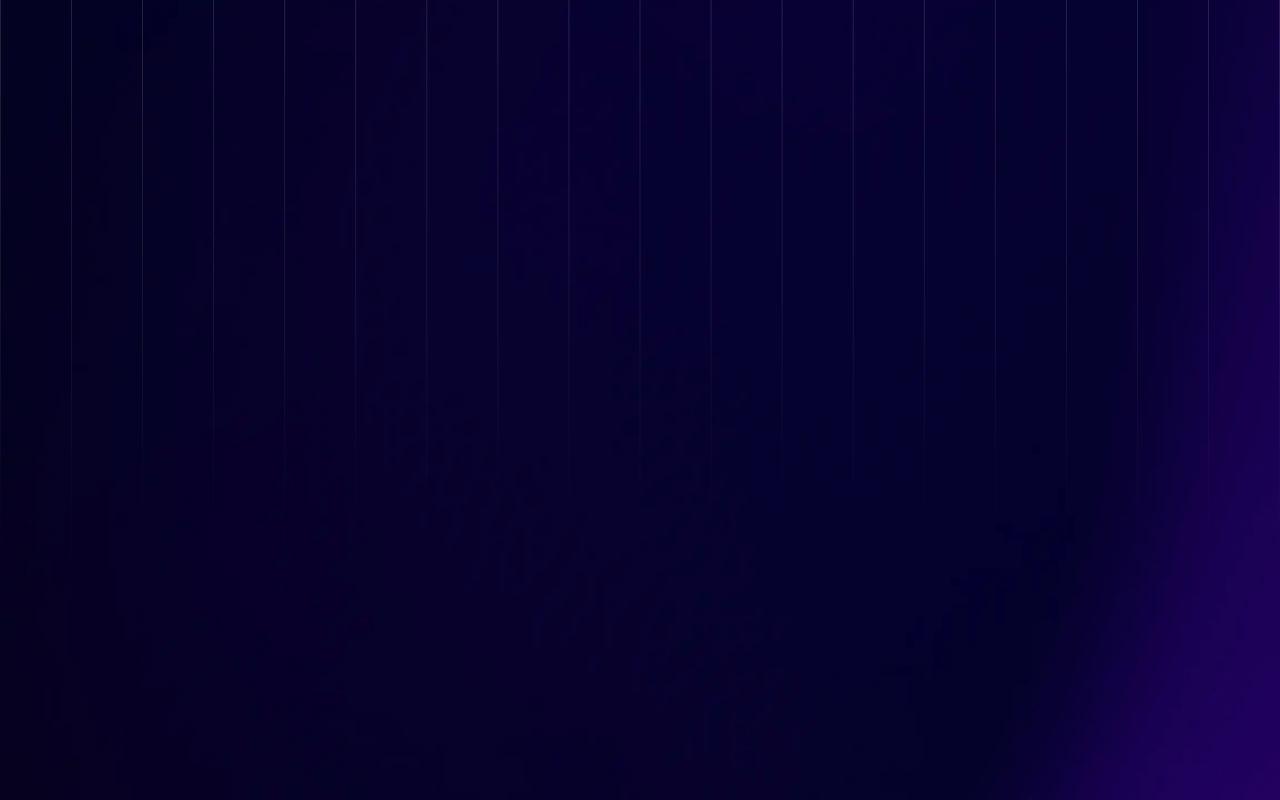
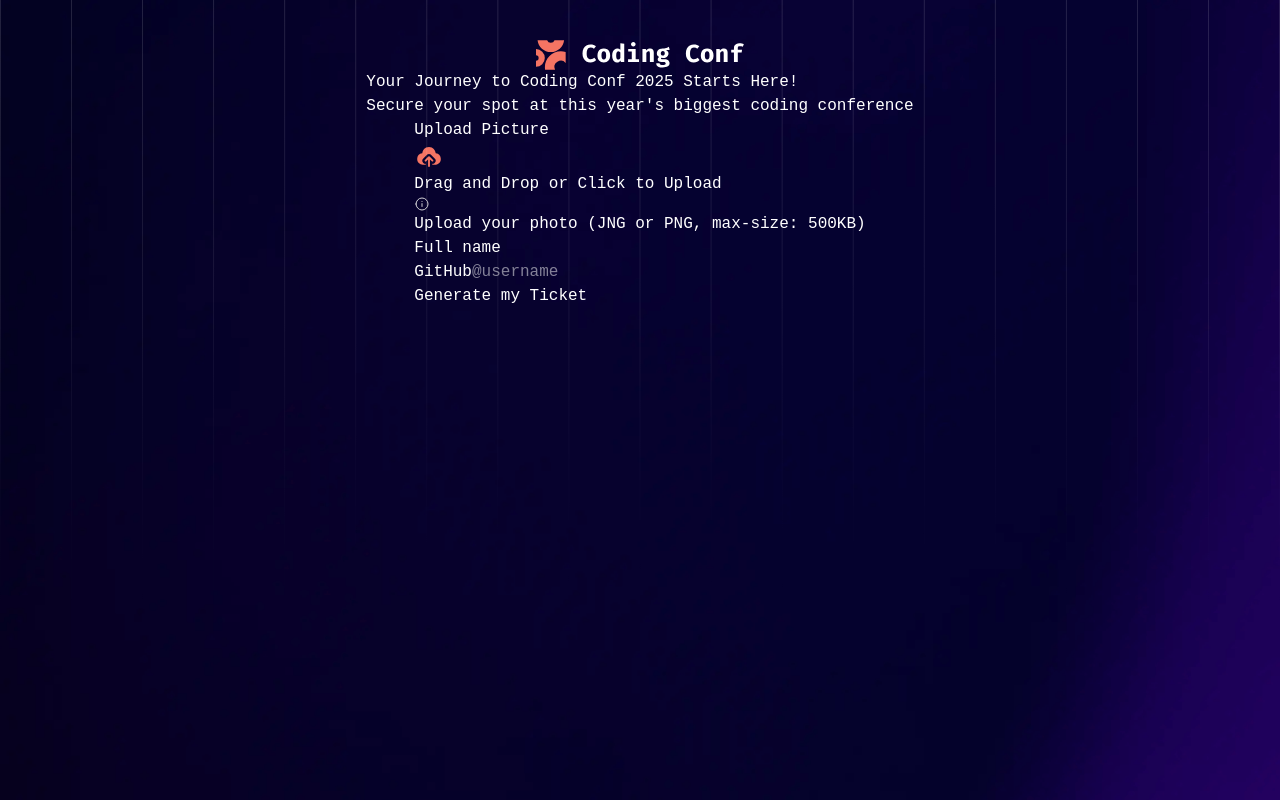
Before and after one commit to PraiseTy/Tailwind-Practice-Repo, a React (Vite) app in the folder Conference-Ticket-Generator/: page / in a window 1280 px wide. Built offline with nearby package versions, Linux system fonts and the light colour scheme.

Commit message:
feat: add html text to input page

```diff
--- a/Conference-Ticket-Generator/src/components/Input/InputPage.jsx
+++ b/Conference-Ticket-Generator/src/components/Input/InputPage.jsx
@@ -2,9 +2,46 @@ import React from 'react'
 
 const InputPage = () => {
     return (
-    <div>
-        <div></div>
-    </div>
+        <div className='flex flex-col items-center justify-center'>
+            <div className='mt-10'>
+                <img src='/logo-full.svg' alt='logo'/>
+            </div>
+            <div>
+                <h1>Your Journey to Coding Conf 2025 Starts Here!</h1>
+                <p>Secure your spot at this year's biggest coding conference</p>
+            </div>
+            <form>
+                <div>
+                    <label>Upload Picture</label>
+                    <div>
+                        <label>
+                            <div>
+                                <img src='/icon-upload.svg' alt='upload'/>
+                            </div>
+                            <input type='file' accept="image/*" className="hidden"/>
+                            Drag and Drop or Click to Upload
+                        </label>
+                    </div>
+                    <div>
+                        <img src='/icon-info.svg' alt='info'/>
+                        <p>Upload your photo (JNG or PNG, max-size: 500KB)</p>
+                    </div>
+                    <div>
+                        <label>Full name</label>
+                        <input type='text' name='name'/>
+                    </div>
+                    <div>
+                        <label>GitHub</label>
+                        <input type='text' name='username' placeholder='@username'/>
+                    </div>
+                    <button>
+                        Generate my Ticket
+                    </button>
+
+
+                </div>
+            </form>
+        </div>
     )
 }
 export default InputPage;
--- a/Conference-Ticket-Generator/src/index.css
+++ b/Conference-Ticket-Generator/src/index.css
@@ -17,12 +17,9 @@
     --color-orange-dark: #e16151;
 }
 
-/*body{*/
-/*    background-image: url("/background-desktop.png");*/
-/*    background-repeat: no-repeat;*/
-/*    background-size: cover;*/
-/*    min-height: 100vh; !* Ensures the background covers the full height *!*/
-/*}*/
+body{
+    color: var(--color-neutral-white);
+}
 
 @media (max-width: 376px) {
     body {
```
